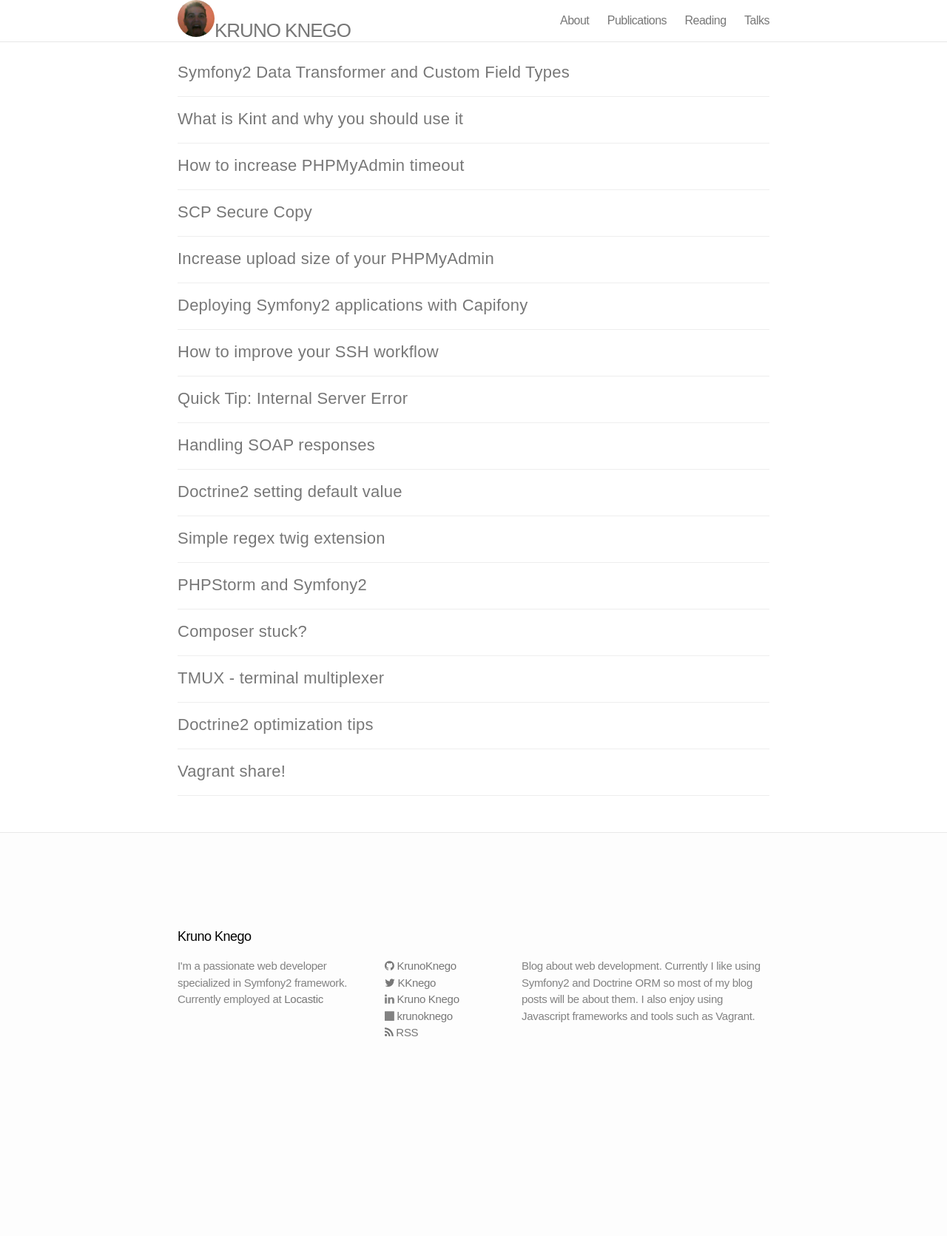
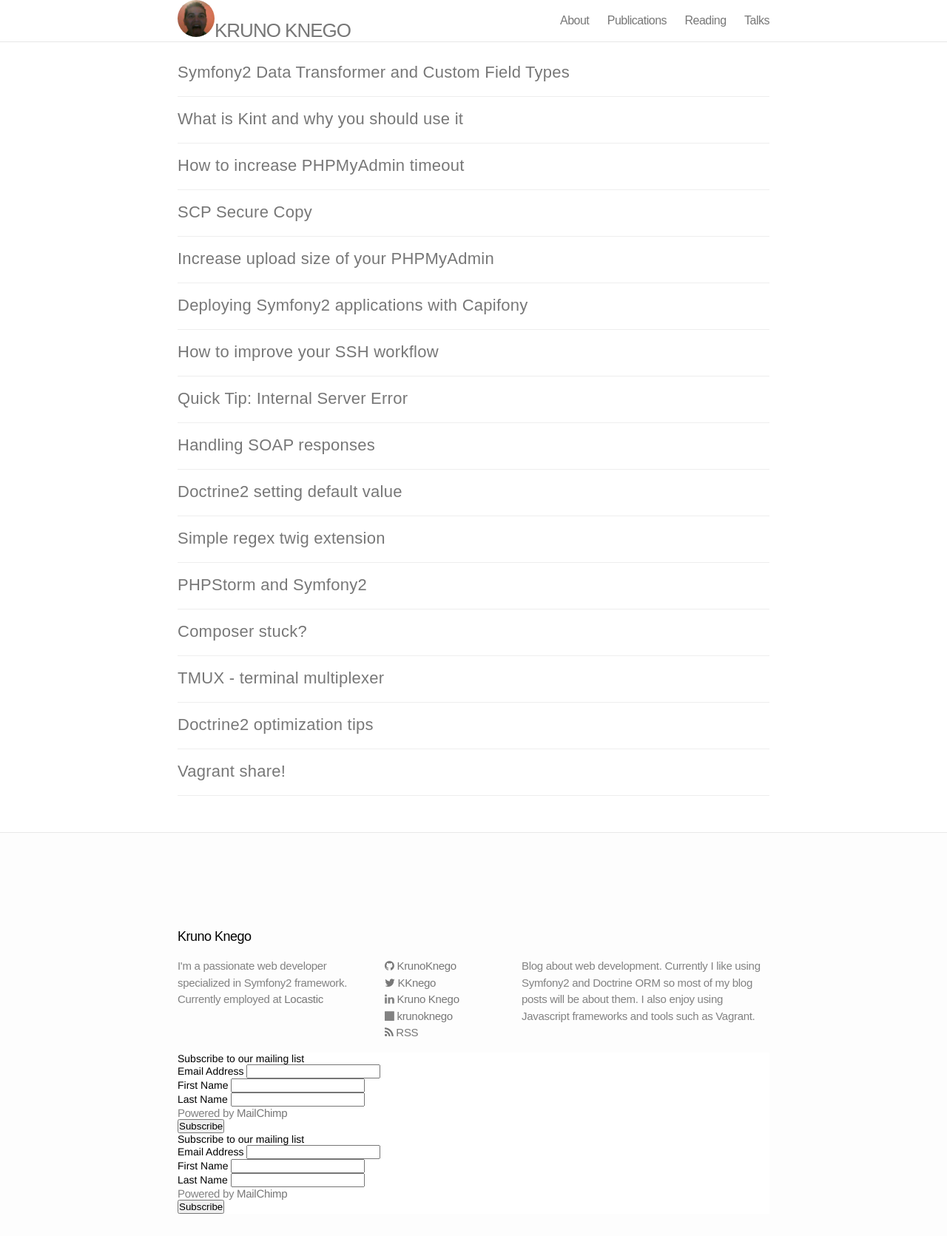
Before and after one commit to guotechfin/KrunoKnego.github.io, a Jekyll site: the page built from index.html, in a window 1280 px wide. Shown: the whole page at 74% size. Built offline with Jekyll 4.4.1, drawn with Linux system fonts in a browser that asks for light colours; nearby versions of some CDN libraries; the list of posts is cut into pages by our own code; comment, search, counter and statistics services are not loaded; before the commit the page ends 1453 px from its top, so only the background shows below that.

Commit message:
Mail chimp added.

```diff
--- a/_includes/footer.html
+++ b/_includes/footer.html
@@ -95,6 +95,76 @@
       <p class="text">{{ site.description }}</p>
     </div>
 
+      <!-- Begin MailChimp Signup Form -->
+      <link href="//cdn-images.mailchimp.com/embedcode/classic-081711.css" rel="stylesheet" type="text/css">
+      <style type="text/css">
+          #mc_embed_signup{background:#fff; clear:left; font:14px Helvetica,Arial,sans-serif; }
+          /* Add your own MailChimp form style overrides in your site stylesheet or in this style block.
+             We recommend moving this block and the preceding CSS link to the HEAD of your HTML file. */
+      </style>
+      <div id="mc_embed_signup">
+          <form action="//krunoknego.us9.list-manage.com/subscribe/post?u=e7acc90d6f71b0729b308f53f&amp;id=93ccf69194" method="post" id="mc-embedded-subscribe-form" name="mc-embedded-subscribe-form" class="validate" target="_blank" novalidate>
+              <div id="mc_embed_signup_scroll">
+                  <h2>Subscribe to our mailing list</h2>
+                  <div class="mc-field-group">
+                      <label for="mce-EMAIL">Email Address </label>
+                      <input type="email" value="" name="EMAIL" class="required email" id="mce-EMAIL">
+                  </div>
+                  <div class="mc-field-group">
+                      <label for="mce-FNAME">First Name </label>
+                      <input type="text" value="" name="FNAME" class="" id="mce-FNAME">
+                  </div>
+                  <div class="mc-field-group">
+                      <label for="mce-LNAME">Last Name </label>
+                      <input type="text" value="" name="LNAME" class="" id="mce-LNAME">
+                  </div>
+                  <p>Powered by <a href="http://eepurl.com/86pwr" title="MailChimp - email marketing made easy and fun">MailChimp</a></p>
+                  <div id="mce-responses" class="clear">
+                      <div class="response" id="mce-error-response" style="display:none"></div>
+                      <div class="response" id="mce-success-response" style="display:none"></div>
+                  </div>    <!-- real people should not fill this in and expect good things - do not remove this or risk form bot signups-->
+                  <div style="position: absolute; left: -5000px;"><input type="text" name="b_e7acc90d6f71b0729b308f53f_93ccf69194" tabindex="-1" value=""></div>
+                  <div class="clear"><input type="submit" value="Subscribe" name="subscribe" id="mc-embedded-subscribe" class="button"></div>
+              </div>
+          </form>
+      </div>
+
+      <!--End mc_embed_signup--><!-- Begin MailChimp Signup Form -->
+      <link href="//cdn-images.mailchimp.com/embedcode/classic-081711.css" rel="stylesheet" type="text/css">
+      <style type="text/css">
+          #mc_embed_signup{background:#fff; clear:left; font:14px Helvetica,Arial,sans-serif; }
+          /* Add your own MailChimp form style overrides in your site stylesheet or in this style block.
+             We recommend moving this block and the preceding CSS link to the HEAD of your HTML file. */
+      </style>
+      <div id="mc_embed_signup">
+          <form action="//krunoknego.us9.list-manage.com/subscribe/post?u=e7acc90d6f71b0729b308f53f&amp;id=93ccf69194" method="post" id="mc-embedded-subscribe-form" name="mc-embedded-subscribe-form" class="validate" target="_blank" novalidate>
+              <div id="mc_embed_signup_scroll">
+                  <h2>Subscribe to our mailing list</h2>
+                  <div class="mc-field-group">
+                      <label for="mce-EMAIL">Email Address </label>
+                      <input type="email" value="" name="EMAIL" class="required email" id="mce-EMAIL">
+                  </div>
+                  <div class="mc-field-group">
+                      <label for="mce-FNAME">First Name </label>
+                      <input type="text" value="" name="FNAME" class="" id="mce-FNAME">
+                  </div>
+                  <div class="mc-field-group">
+                      <label for="mce-LNAME">Last Name </label>
+                      <input type="text" value="" name="LNAME" class="" id="mce-LNAME">
+                  </div>
+                  <p>Powered by <a href="http://eepurl.com/86pwr" title="MailChimp - email marketing made easy and fun">MailChimp</a></p>
+                  <div id="mce-responses" class="clear">
+                      <div class="response" id="mce-error-response" style="display:none"></div>
+                      <div class="response" id="mce-success-response" style="display:none"></div>
+                  </div>    <!-- real people should not fill this in and expect good things - do not remove this or risk form bot signups-->
+                  <div style="position: absolute; left: -5000px;"><input type="text" name="b_e7acc90d6f71b0729b308f53f_93ccf69194" tabindex="-1" value=""></div>
+                  <div class="clear"><input type="submit" value="Subscribe" name="subscribe" id="mc-embedded-subscribe" class="button"></div>
+              </div>
+          </form>
+      </div>
+
+      <!--End mc_embed_signup-->
+
   </div>
 
     <!-- GOOGLE ANALYTICS -->
```
